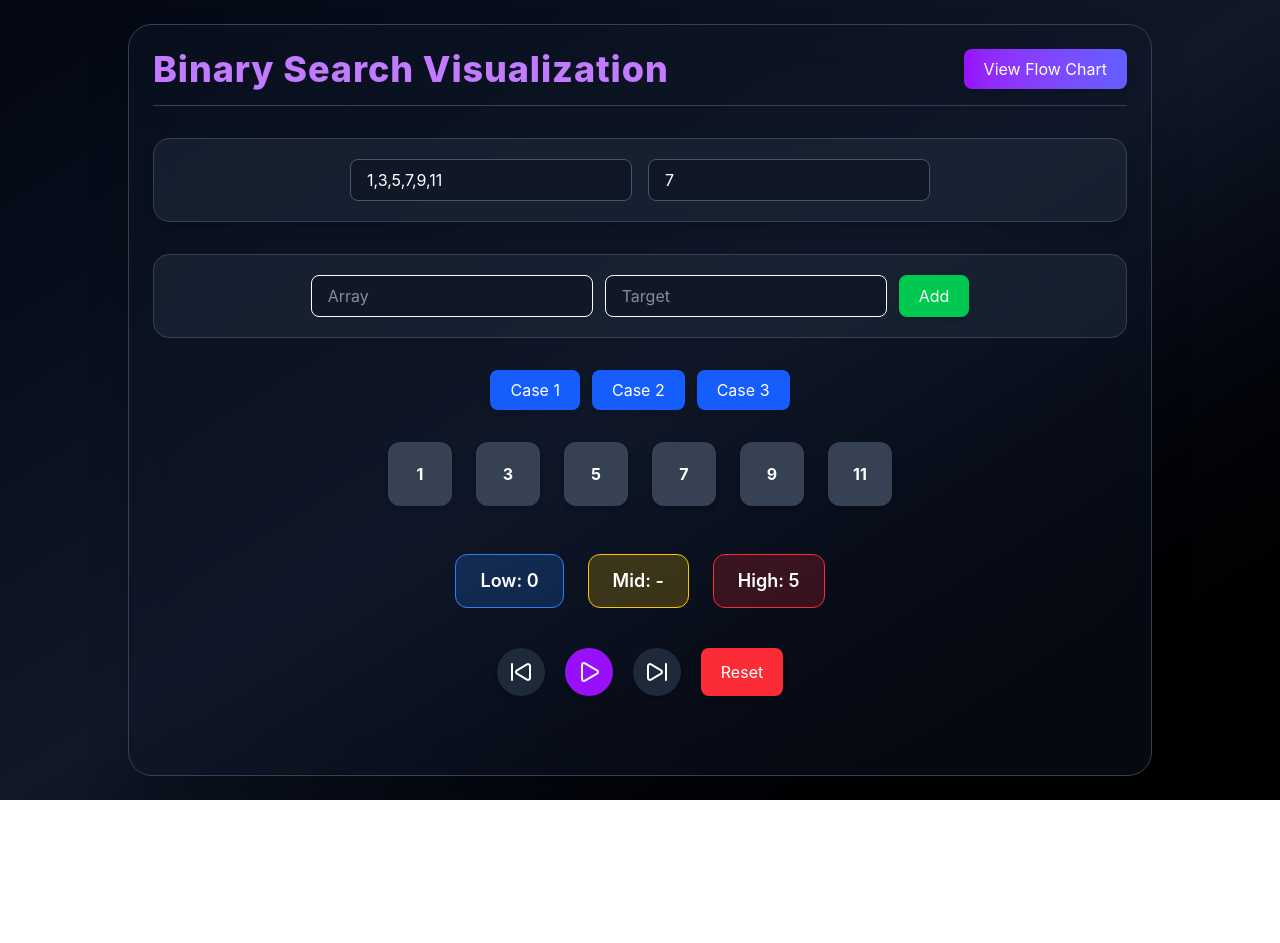
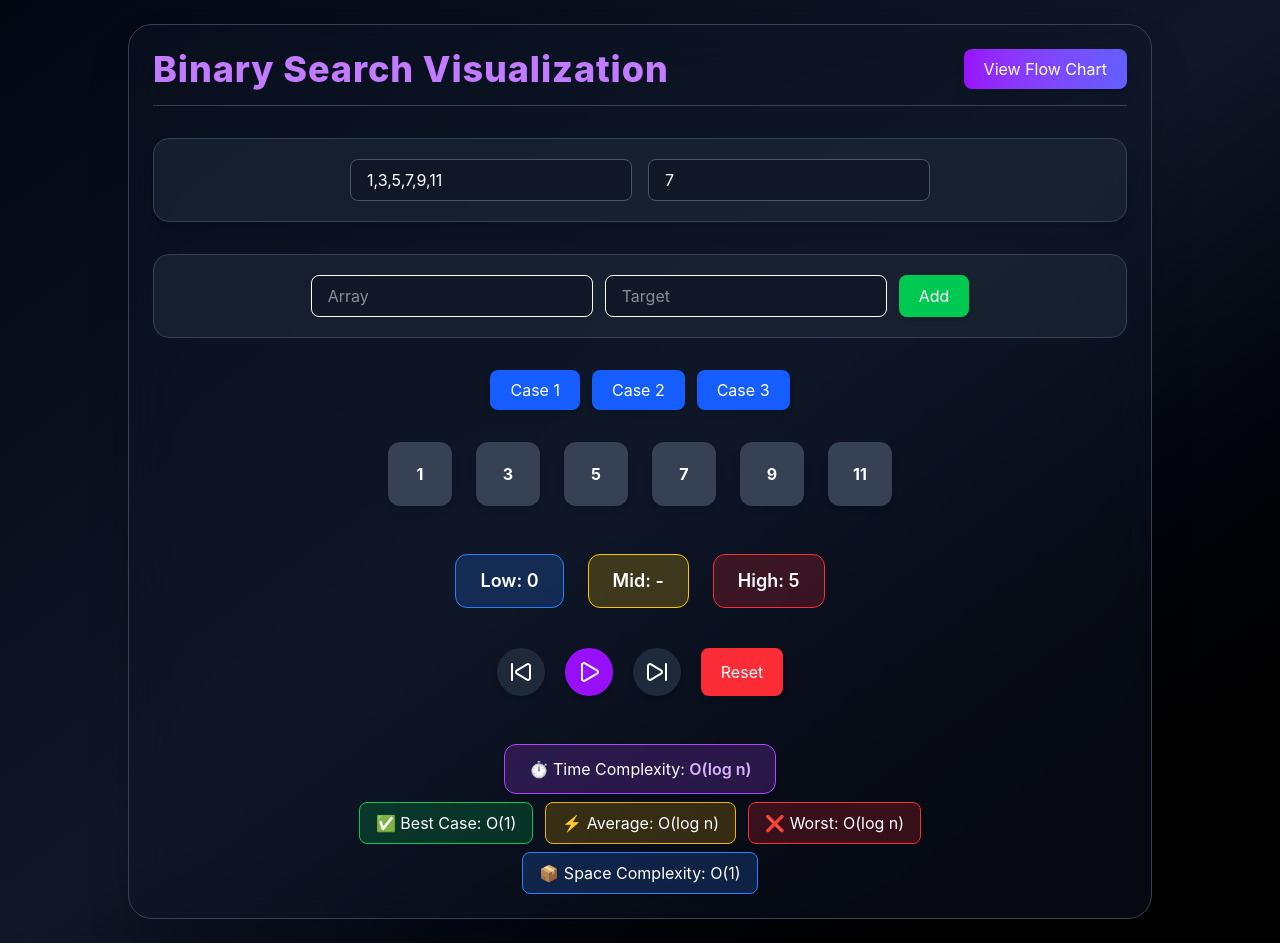
Before and after one commit to Shivam5156/Binary-Search-Visualizer, a React (Vite) app: page / in a window 1280 px wide. Before the commit the page ends 800 px from the top, so only its background shows below. Built offline with nearby package versions, Linux system fonts and the light colour scheme.

Commit message:
added time complexity

```diff
--- a/src/BinarySearchVisualizer.jsx
+++ b/src/BinarySearchVisualizer.jsx
@@ -260,7 +260,8 @@ const BinarySearchVisualization = () => {
           ))}
         </div>
 
-        {/* ✅ ADDED SECTION */}
+
+
         <div className="flex gap-6 flex-wrap justify-center mt-4 text-lg font-semibold">
           <div className="bg-blue-500/20 border border-blue-500 px-6 py-3 rounded-xl">
             Low: {low}
@@ -306,6 +307,33 @@ const BinarySearchVisualization = () => {
           </div>
         )}
 
+        {/* Time Complexity */}
+        <div className="flex flex-col items-center gap-2 mt-4 text-sm md:text-base">
+
+          <div className="bg-purple-500/20 border border-purple-500 px-6 py-3 rounded-xl shadow-md">
+            ⏱ Time Complexity: <span className="text-purple-300 font-semibold">O(log n)</span>
+          </div>
+
+          <div className="flex gap-3 flex-wrap justify-center">
+            <div className="bg-green-500/20 border border-green-500 px-4 py-2 rounded-lg">
+              ✅ Best Case: O(1)
+            </div>
+
+            <div className="bg-yellow-500/20 border border-yellow-500 px-4 py-2 rounded-lg">
+              ⚡ Average: O(log n)
+            </div>
+
+            <div className="bg-red-500/20 border border-red-500 px-4 py-2 rounded-lg">
+              ❌ Worst: O(log n)
+            </div>
+          </div>
+
+          <div className="bg-blue-500/20 border border-blue-500 px-4 py-2 rounded-lg">
+            📦 Space Complexity: O(1)
+          </div>
+
+        </div>
+
       </div>
     </div>
   );
```
